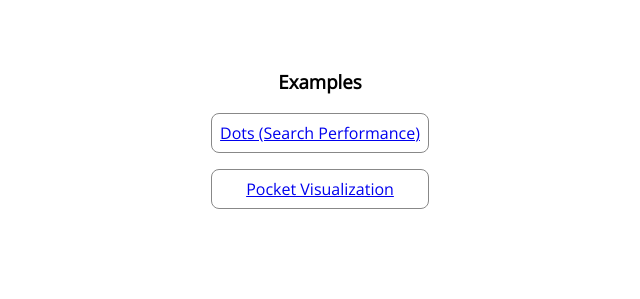
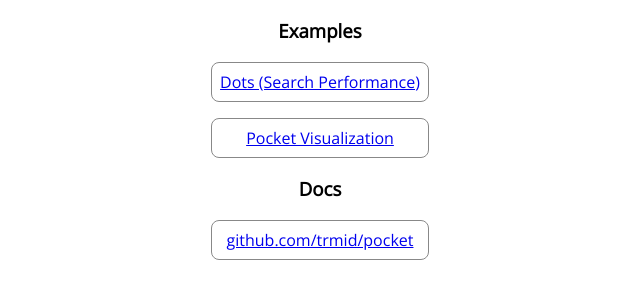
Before and after one commit to trmid/pocket, a website: page docs/index.html in a window 1280 px wide. Shown: the part 351-650 px from the top of the page, without its empty margins (320-960 px from the left). Drawn offline with nearby package versions, Linux system fonts and the light colour scheme.

Commit message:
add docs link

```diff
--- a/docs/index.html
+++ b/docs/index.html
@@ -78,7 +78,11 @@
       <div class="list">
         <a href="./examples/dots.html">Dots (Search Performance)</a>
         <a href="./examples/visualized.html">Pocket Visualization</a>
-      </div class="list">
+      </div>
+      <h3>Docs</h3>
+      <div class="list">
+        <a href="https://github.com/trmid/pocket#pocket-particles">github.com/trmid/pocket</a>
+      </div>
     </main>
   </div>
 
```
